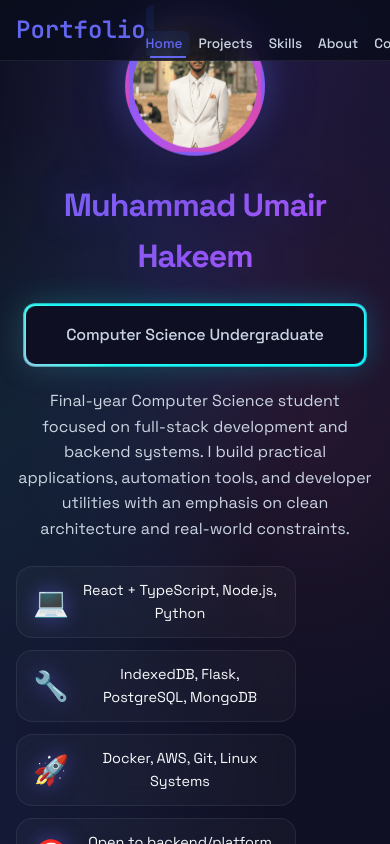
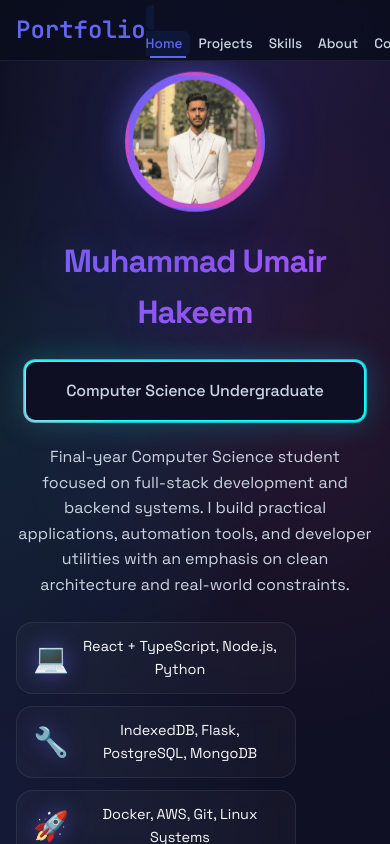
Before and after one commit to Umairism/Portfolio, a React (Create React App) app: page / in a window 390 px wide. Shown: the top 844 px of the page. Built offline with nearby package versions, Linux system fonts and the light colour scheme.

Commit message:
Adjust some responsiveness issues

```diff
--- a/src/styles/Home.css
+++ b/src/styles/Home.css
@@ -5,6 +5,7 @@
   align-items: center;
   justify-content: center;
   padding: 4rem 2rem;
+  padding-top: 6rem;
   background: transparent;
   position: relative;
   z-index: 2;
@@ -30,6 +31,7 @@
   align-items: center;
   gap: 1.5rem;
   position: relative;
+  margin-top: 1rem;
 }
 
 .profile-image {
@@ -43,6 +45,7 @@
   box-shadow: var(--shadow-2xl), var(--shadow-glow-primary);
   transition: all 0.5s cubic-bezier(0.4, 0, 0.2, 1);
   position: relative;
+  z-index: 1;
   animation: floatProfile 6s ease-in-out infinite;
 }
 
--- a/src/styles/Navbar.css
+++ b/src/styles/Navbar.css
@@ -4,7 +4,7 @@
   top: 0;
   left: 0;
   right: 0;
-  z-index: 100;
+  z-index: 1000;
   background: rgba(10, 14, 26, 0.85);
   backdrop-filter: blur(16px) saturate(180%);
   border-bottom: 1px solid var(--border-color);
--- a/src/styles/responsive.css
+++ b/src/styles/responsive.css
@@ -21,10 +21,15 @@
 
   .home-page {
     padding: 1.5rem;
+    padding-top: 5rem;
   }
 
   .home-content {
     gap: 2.5rem;
+  }
+
+  .profile-section {
+    margin-top: 0.5rem;
   }
 
   .profile-image {
@@ -144,7 +149,12 @@
 
   .home-page {
     padding: 1rem;
-    min-height: calc(100vh - 60px);
+    padding-top: 4.5rem;
+    min-height: 100vh;
+  }
+
+  .profile-section {
+    margin-top: 0;
   }
 
   .profile-image {
@@ -208,10 +218,15 @@
 @media (max-width: 360px) {
   .home-page {
     padding: 0.75rem;
+    padding-top: 4.5rem;
   }
 
   .home-content {
     gap: 1.25rem;
+  }
+
+  .profile-section {
+    margin-top: 0;
   }
 
   .profile-image {
```
